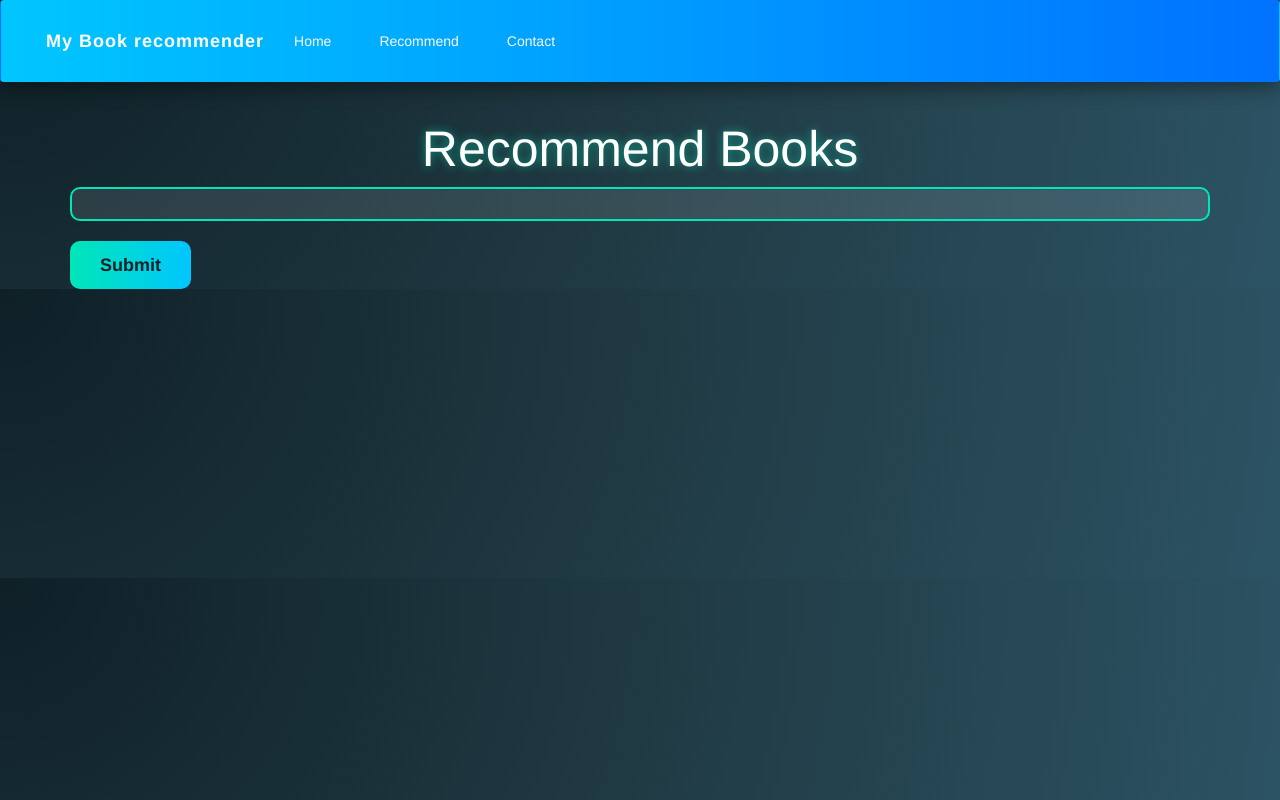
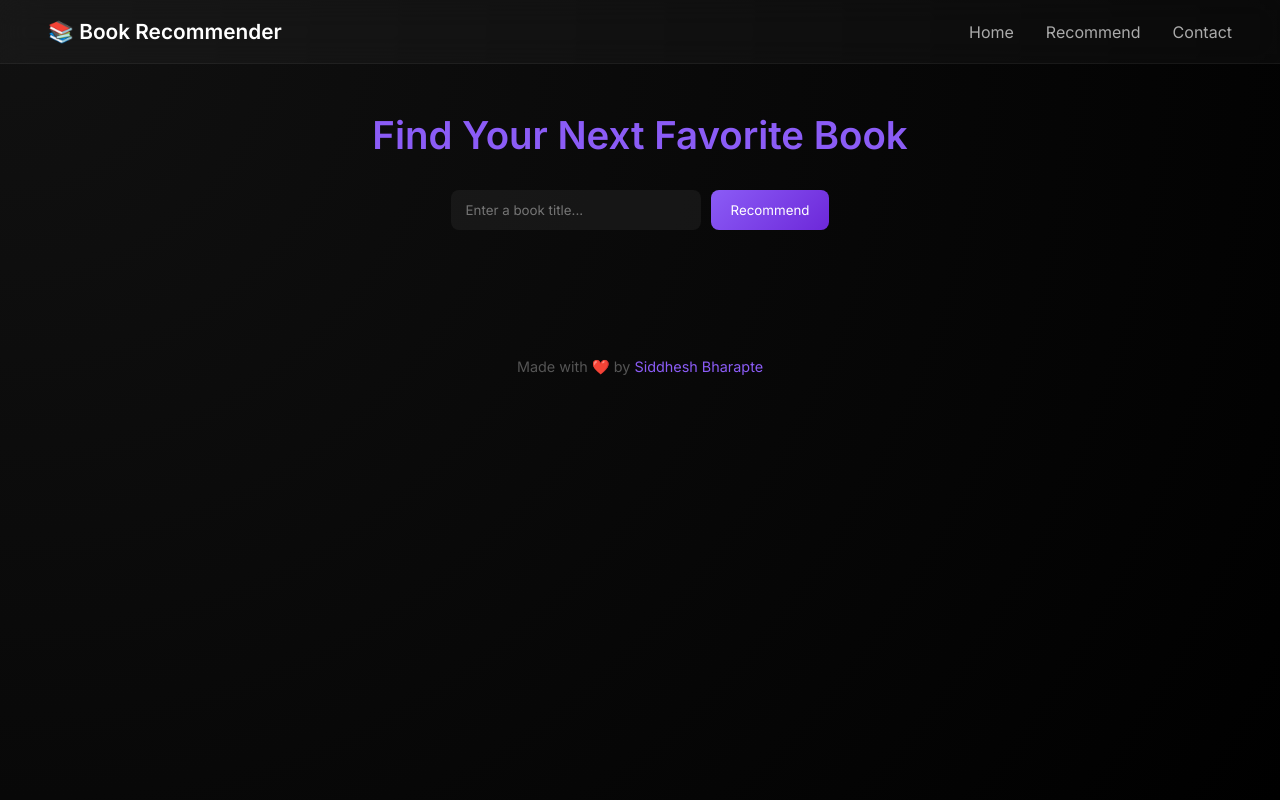
Before and after one commit to siddhesh817/Books-Recommender, a Flask app: page /recommend in a window 1280 px wide. Run offline with Flask 3, Linux system fonts and the light colour scheme; parts of the project's set-up code (start-up, migrations or seed data) failed here and were passed over.

Commit message:
Revamped UI with modern minimalist black theme

```diff
--- a/templates/recommend.html
+++ b/templates/recommend.html
@@ -1,54 +1,197 @@
 <!DOCTYPE html>
 <html lang="en">
 <head>
-    <link rel="stylesheet" href="{{ url_for('static', filename='style.css') }}">
   <meta charset="UTF-8">
-    <title>Book Recommender System</title>
-    <!-- Latest compiled and minified CSS -->
-<link rel="stylesheet" href="https://cdn.jsdelivr.net/npm/bootstrap@3.3.7/dist/css/bootstrap.min.css" integrity="sha384-BVYiiSIFeK1dGmJRAkycuHAHRg32OmUcww7on3RYdg4Va+PmSTsz/K68vbdEjh4u" crossorigin="anonymous">
-</head>
+  <meta name="viewport" content="width=device-width, initial-scale=1.0">
+  <title>✨ Recommend Books</title>
+  <link href="https://fonts.googleapis.com/css2?family=Inter:wght@400;600&display=swap" rel="stylesheet">
   <style>
-    .text-white{
-        color:white
+    * {
+      margin: 0;
+      padding: 0;
+      box-sizing: border-box;
+      font-family: 'Inter', sans-serif;
+    }
+
+    body {
+      background: radial-gradient(circle at top left, #111, #000);
+      color: #f2f2f2;
+      min-height: 100vh;
+    }
+
+    nav {
+      display: flex;
+      justify-content: space-between;
+      align-items: center;
+      padding: 1.2rem 3rem;
+      background: rgba(255, 255, 255, 0.03);
+      backdrop-filter: blur(15px);
+      border-bottom: 1px solid rgba(255,255,255,0.05);
+    }
+
+    .logo {
+      font-weight: 600;
+      font-size: 1.3rem;
+      color: #fff;
+    }
+
+    ul {
+      display: flex;
+      list-style: none;
+      gap: 2rem;
+    }
+
+    ul li a {
+      color: #aaa;
+      text-decoration: none;
+      transition: color 0.2s ease;
+    }
+
+    ul li a:hover {
+      color: #8b5cf6;
+    }
+
+    .content {
+      text-align: center;
+      margin-top: 3rem;
+      padding: 0 1rem;
+    }
+
+    h1 {
+      font-size: 2.4rem;
+      font-weight: 600;
+      color: #8b5cf6;
+      margin-bottom: 2rem;
+    }
+
+    form {
+      margin-bottom: 2rem;
+      display: flex;
+      justify-content: center;
+      gap: 10px;
+      flex-wrap: wrap;
+    }
+
+    input[type="text"] {
+      background: rgba(255,255,255,0.05);
+      border: none;
+      border-radius: 8px;
+      padding: 12px 15px;
+      color: #fff;
+      width: 250px;
+      outline: none;
+      transition: background 0.2s ease;
+    }
+
+    input[type="text"]:focus {
+      background: rgba(255,255,255,0.1);
+    }
+
+    button {
+      background: linear-gradient(135deg, #8b5cf6, #6d28d9);
+      border: none;
+      padding: 12px 20px;
+      color: #fff;
+      border-radius: 8px;
+      cursor: pointer;
+      transition: transform 0.2s ease, box-shadow 0.3s ease;
+    }
+
+    button:hover {
+      transform: translateY(-2px);
+      box-shadow: 0 0 20px rgba(139,92,246,0.3);
+    }
+
+    .results {
+      display: grid;
+      grid-template-columns: repeat(auto-fit, minmax(180px, 1fr));
+      gap: 1.8rem;
+      max-width: 1000px;
+      margin: 0 auto;
+      padding: 2rem;
+    }
+
+    .book {
+      background: rgba(255, 255, 255, 0.05);
+      border-radius: 15px;
+      overflow: hidden;
+      transition: transform 0.3s ease, box-shadow 0.3s ease;
+      backdrop-filter: blur(10px);
+      border: 1px solid rgba(255,255,255,0.07);
+    }
+
+    .book:hover {
+      transform: translateY(-5px);
+      box-shadow: 0 0 25px rgba(139,92,246,0.2);
+    }
+
+    .book img {
+      width: 100%;
+      height: 250px;
+      object-fit: cover;
+    }
+
+    .book h3 {
+      font-size: 1rem;
+      margin: 10px 0 5px;
+      color: #fff;
+    }
+
+    .book p {
+      color: #aaa;
+      font-size: 0.9rem;
+      margin-bottom: 10px;
+    }
+
+    footer {
+      text-align: center;
+      padding: 2rem;
+      color: #555;
+      font-size: 0.9rem;
+    }
+
+    footer a {
+      color: #8b5cf6;
+      text-decoration: none;
+    }
+
+    footer a:hover {
+      text-decoration: underline;
     }
   </style>
-<body style="background-color:black">
-
-    <nav class="navbar" style="background-color:#00a65a">
-        <a class="navbar-brand">My Book recommender</a>
-        <ul class="nav navbar-nav">
+</head>
+<body>
+  <nav>
+    <div class="logo">📚 Book Recommender</div>
+    <ul>
       <li><a href="/">Home</a></li>
       <li><a href="/recommend">Recommend</a></li>
-            <li><a>Contact</a></li>
+      <li><a href="#">Contact</a></li>
     </ul>
   </nav>
 
-    <div class="container">
-        <div class="row">
-            <div class="col-md-12">
-                <h1 class="text-white" style="font-size:50px">Recommend Books</h1>
+  <section class="content">
+    <h1>Find Your Next Favorite Book</h1>
     <form action="/recommend_books" method="post">
-                    <input name="user_input" type="text" class="form-control"><br>
-                    <input type="submit" class="btn btn-lg btn-warning">
+      <input type="text" name="user_input" placeholder="Enter a book title..." required>
+      <button type="submit">Recommend</button>
     </form>
-            </div>
 
+    <div class="results">
       {% if data %}
         {% for i in data %}
-                <div class="col-md-3" style="margin-top:50px">
-                    <div class="card">
-                        <div class="card-body">
-                            <img class="card-img-top" src="{{i[2]}}">
-                            <p class="text-white">{{i[0]}}</p>
-                            <h4 class="text-white">{{i[1]}}</h4>
-                        </div>
-                    </div>
+        <div class="book">
+          <img src="{{ i[2] }}" alt="Book Cover">
+          <h3>{{ i[0] }}</h3>
+          <p>{{ i[1] }}</p>
         </div>
         {% endfor %}
       {% endif %}
+    </div>
+  </section>
 
-        </div>
-    </div>
-
+  <footer>
+    <p>Made with ❤️ by <a href="https://github.com/siddhesh817" target="_blank">Siddhesh Bharapte</a></p>
+  </footer>
 </body>
 </html>
```
Also changed, not shown: templates/index.html (+139 -27 lines). Lines whose indentation alone changed are shown as unchanged.
